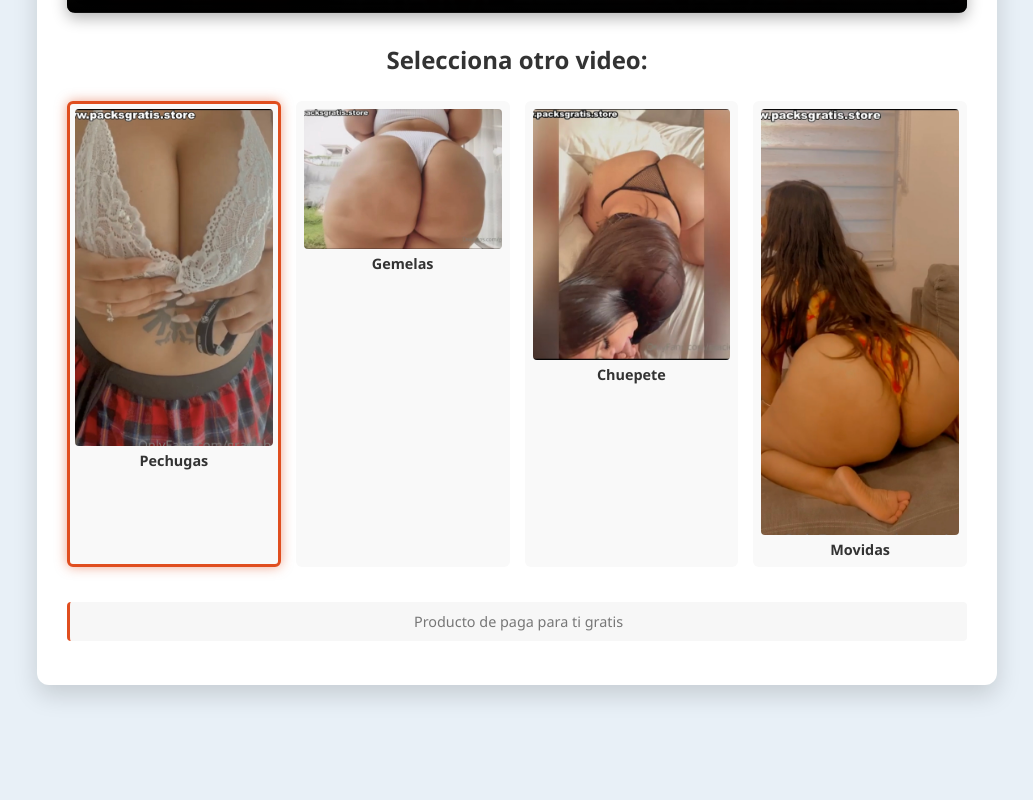
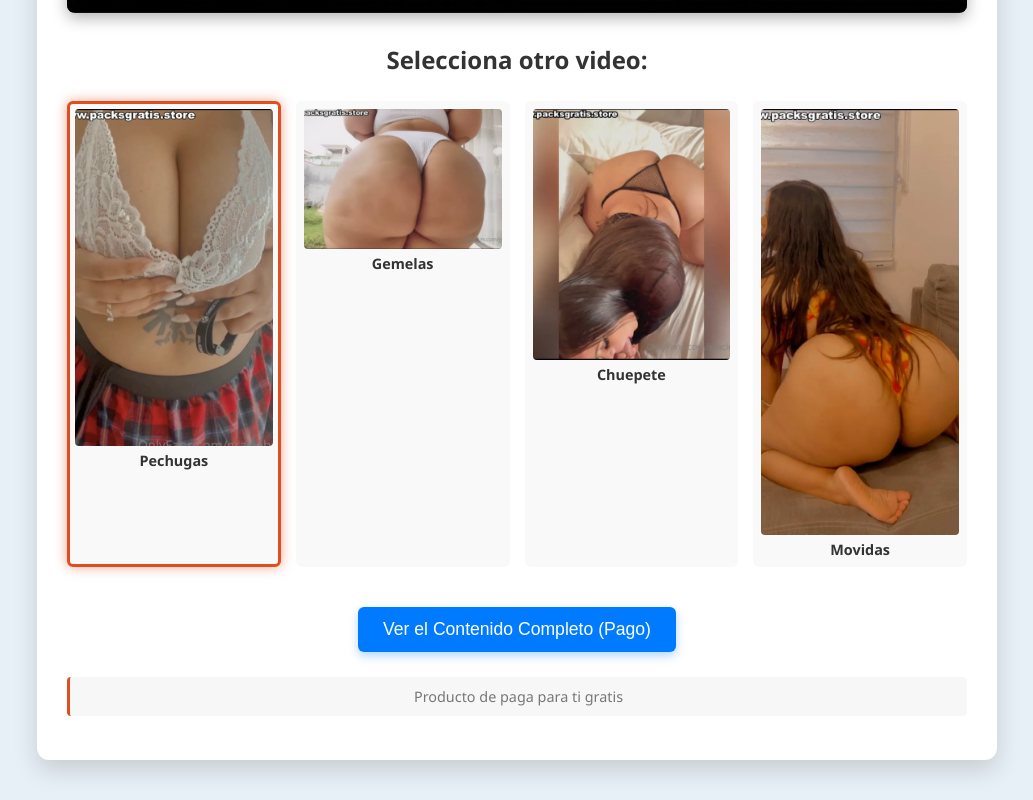
Before and after one commit to henrychansanchez21-glitch/Video, a plain HTML site: page index.html in a window 1280 px wide. Shown: the part 1734-2534 px from the top of the page, without its empty margins (123-1156 px from the left). Before the commit the page ends 2459 px from the top, so only its background shows below. Drawn offline with Linux system fonts and the light colour scheme; grey boxes are pictures that could not be loaded.

Commit message:
Add files via upload

```diff
--- a/index.html
+++ b/index.html
@@ -11,7 +11,7 @@
         <h1>Pruevas Gratis</h1>
 
         <div class="current-video-info">
-            Reproduciendo: <span id="currentVideoName">Video 1: Naturaleza</span>
+            Reproduciendo: <span id="currentVideoName">Video 1: Pechugas</span>
         </div>
 
         <video
@@ -48,7 +48,11 @@
 
         </div>
 
-               <p class="note">Producto de paga para ti gratis</p>
+        <div class="button-wrapper">
+            <button id="actionButton">Ver el Contenido Completo (Pago)</button>
+        </div>
+
+        <p class="note">Producto de paga para ti gratis</p>
     </div>
 
     <script src="script.js"></script>
--- a/style.css
+++ b/style.css
@@ -102,6 +102,36 @@ h2 {
     color: #333;
 }
 
+/* --- ESTILOS DEL BOTÓN ADICIONAL --- */
+.button-wrapper {
+    margin-top: 30px; /* Espacio arriba de la galería */
+    text-align: center;
+}
+
+#actionButton {
+    background-color: #007bff; /* Azul primario */
+    color: white;
+    border: none;
+    padding: 12px 25px;
+    border-radius: 6px;
+    font-size: 1.1em;
+    cursor: pointer;
+    transition: background-color 0.3s ease, transform 0.2s ease;
+    box-shadow: 0 4px 10px rgba(0, 123, 255, 0.3);
+}
+
+#actionButton:hover {
+    background-color: #0056b3; /* Azul más oscuro al pasar el ratón */
+    transform: translateY(-1px); /* Efecto ligero de elevación */
+}
+
+#actionButton:active {
+    background-color: #003d80;
+    transform: translateY(1px); /* Efecto de "presionado" */
+}
+/* ------------------------------------- */
+
+
 .note {
     margin-top: 25px;
     font-size: 0.9em;
```
Also changed, not shown: script.js (+13 -3 lines).
